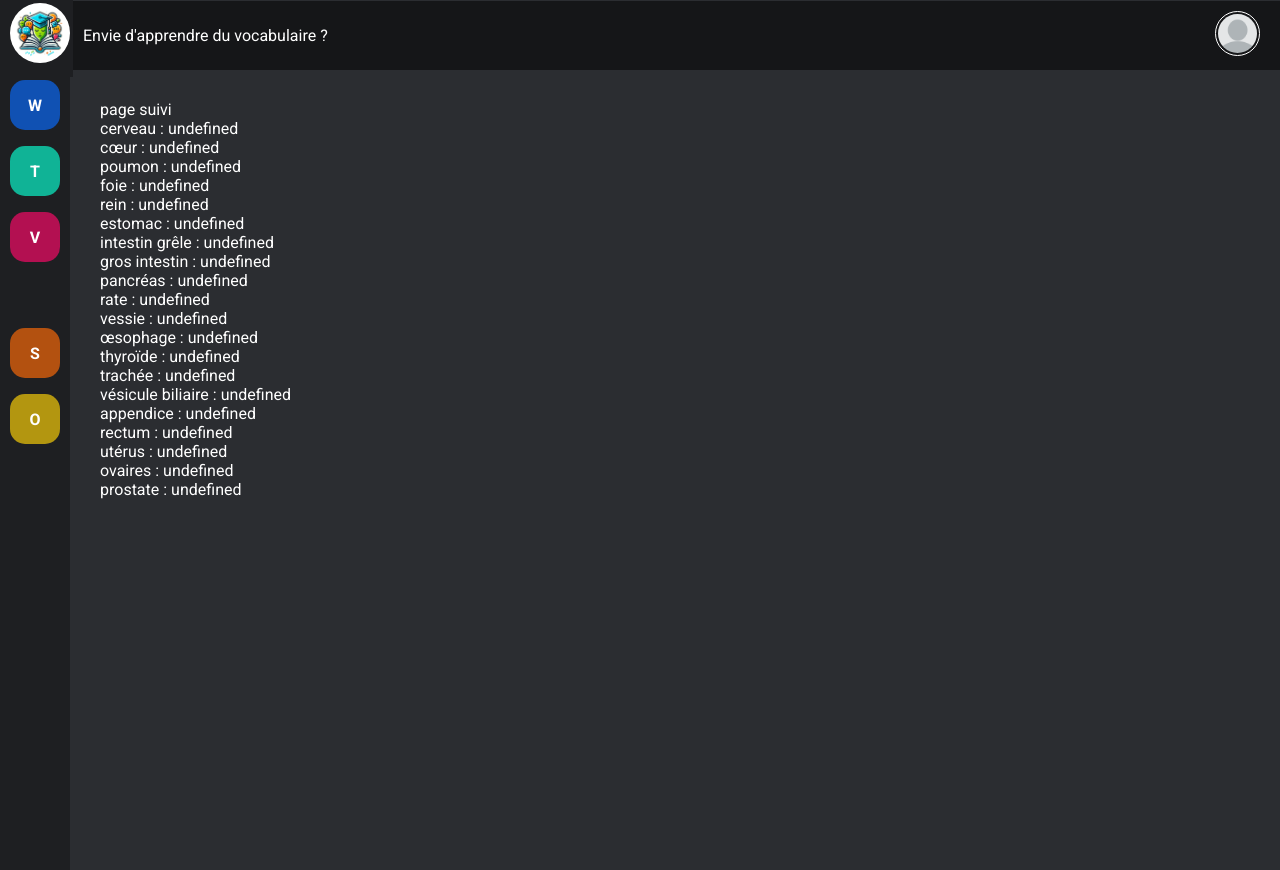
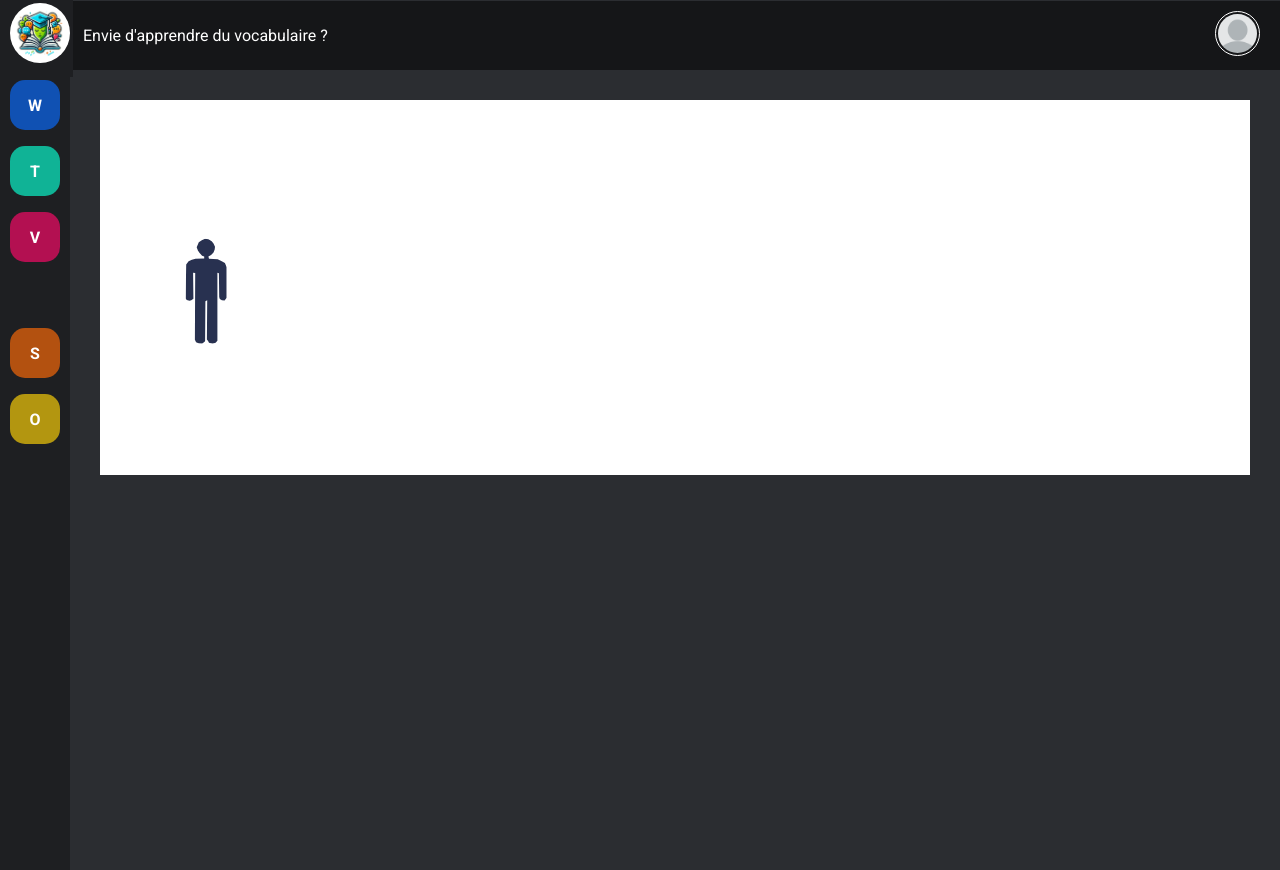
Before and after one commit to krommmm/learnEnglishWords, a React (Create React App) app: page /suivi in a window 1280 px wide. Built offline with nearby package versions, Linux system fonts and the light colour scheme.

Commit message:
ajout pictorial fraction chart from suivi

```diff
--- a/src/assets/css/index.css
+++ b/src/assets/css/index.css
@@ -7,3 +7,4 @@
 @import "./modals.css";
 @import "./category.css";
 @import "./mediaQueries.css";
+@import "./suivi.css";
--- /dev/null
+++ b/src/assets/css/suivi.css
@@ -0,0 +1,40 @@
+.suivi__pictorialFractionChart{
+    background-color:white;
+}
+
+.progress-character {
+    width: 200px;
+    /* Largeur du bonhomme */
+    height: 375px;
+    /* Hauteur du bonhomme */
+    position: relative;
+    background-color: rgb(40,49,80);
+    /* Couleur de fond */
+padding: 0px;
+    /* Bordure du bonhomme */
+    clip-path: polygon(
+        117px 25px, 106px 30px, 96px 37px, 89px 53px, 93px 64px, 98px 72px,
+        107px 82px, 114px 84px, 114px 91px, 85px 92px, 73px 95px, 62px 100px,
+        54px 111px, 52px 224px, 56px 229px, 65px 232px, 71px 230px, 78px 225px,
+        77px 138px, 84px 139px, 83px 362px, 87px 370px, 97px 374px, 107px 375px,
+        117px 367px, 118px 233px, 124px 230px, 123px 361px, 127px 366px, 130px 372px,
+        142px 375px, 152px 372px, 158px 365px, 158px 138px, 163px 140px, 164px 219px,
+        166px 226px, 173px 230px, 182px 231px, 189px 222px, 189px 120px, 183px 106px,
+        171px 99px, 159px 93px, 130px 92px, 128px 84px, 137px 79px, 145px 71px,
+        149px 61px, 150px 52px, 145px 41px, 139px 33px, 128px 27px
+    );
+    overflow: hidden;
+    transform:scale(0.3);
+}
+
+ .fill {
+    position: absolute;
+    bottom: 0;
+    width: 100%;
+    height: 100%;
+    background-color: rgb(240,83,64);
+    /* Couleur de remplissage */
+    transform-origin: bottom;
+    transform: scaleY(0);
+    transition: transform 0.5s ease;
+}
--- a/src/components/pages/Suivi.js
+++ b/src/components/pages/Suivi.js
@@ -1,18 +1,55 @@
+import { useState, useEffect, useRef } from "react";
+
 const Suivi = (props) => {
+
+    const [categoryPercent, setCategoryPercent] = useState(0);
+    const fillRef = useRef(null);
+
+    useEffect(() => {
+        const scaleY = categoryPercent / 100;
+        fillRef.current.style.transform = `scaleY(${scaleY})`;
+    }, [categoryPercent]);
+
+    // function setProgressCharacter(percentage) {
+    //     const fillElement = document.querySelector('.fill');
+    //     const scaleY = percentage / 100;  // Calcule l'échelle Y en fonction du %
+    //     fillElement.style.transform = `scaleY(${scaleY})`;
+    //   }
+
+    //   // Exemple : remplir à 75%
+    //   setProgressCharacter(5);
+
+
+    useEffect(() => {
+        const categoryLength = props.categories.length;
+        const categoriesValidated = props.categories.filter((category) => {
+            return category.data.every((cell) => cell.validation === true);
+        });
+
+        // traduire la length en %
+        const categoriesValidatedLength = categoriesValidated.length;
+        const diviseur = 100 / 27;
+        const categoriesValidatedLengthEnPourcentage = Math.round(categoriesValidatedLength * diviseur);
+        console.log(categoriesValidatedLengthEnPourcentage);
+        setCategoryPercent(categoriesValidatedLengthEnPourcentage);
+
+    }, []);
+
 
     return (
 
-     <>
-     {console.log(props.categories[17].data)}
-        <div className="suivi">
-        <p>page suivi</p>
-        {props.categories[17].data.map((truc)=>(
-            <div key={truc.frName}>
-               <p>{`${truc.frName} : ${truc.validation}`}</p>
+        <>
+            {console.log(props.categories[17].data)}
+            <div className="suivi">
+                <div className="suivi__pictorialFractionChart">
+                    <div className="progress-character">
+                        <div className="fill" ref={fillRef}></div>
+                    </div>
+                </div>
             </div>
-        ))}
-        </div>
-     </>
+
+
+        </>
     );
 };
 
```
